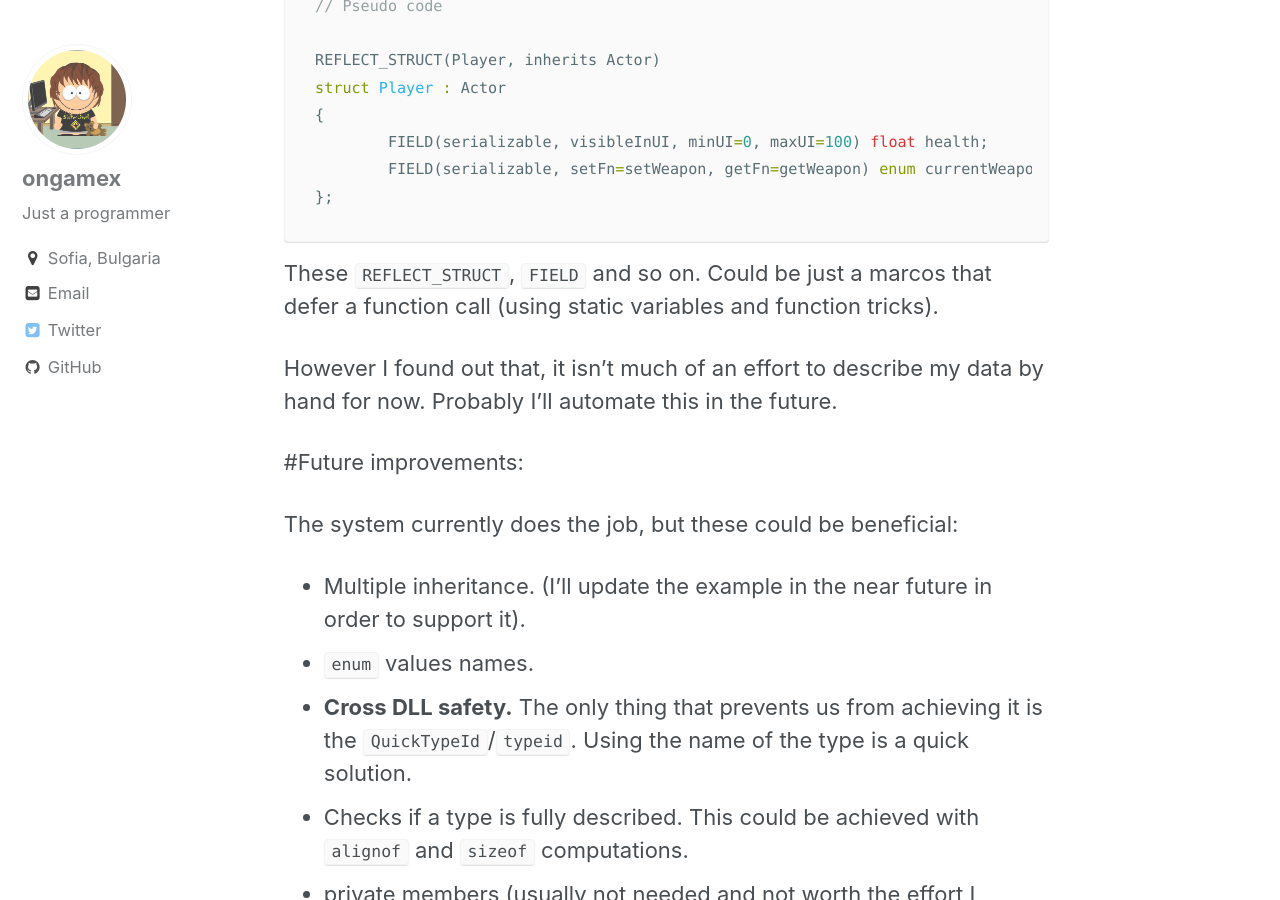
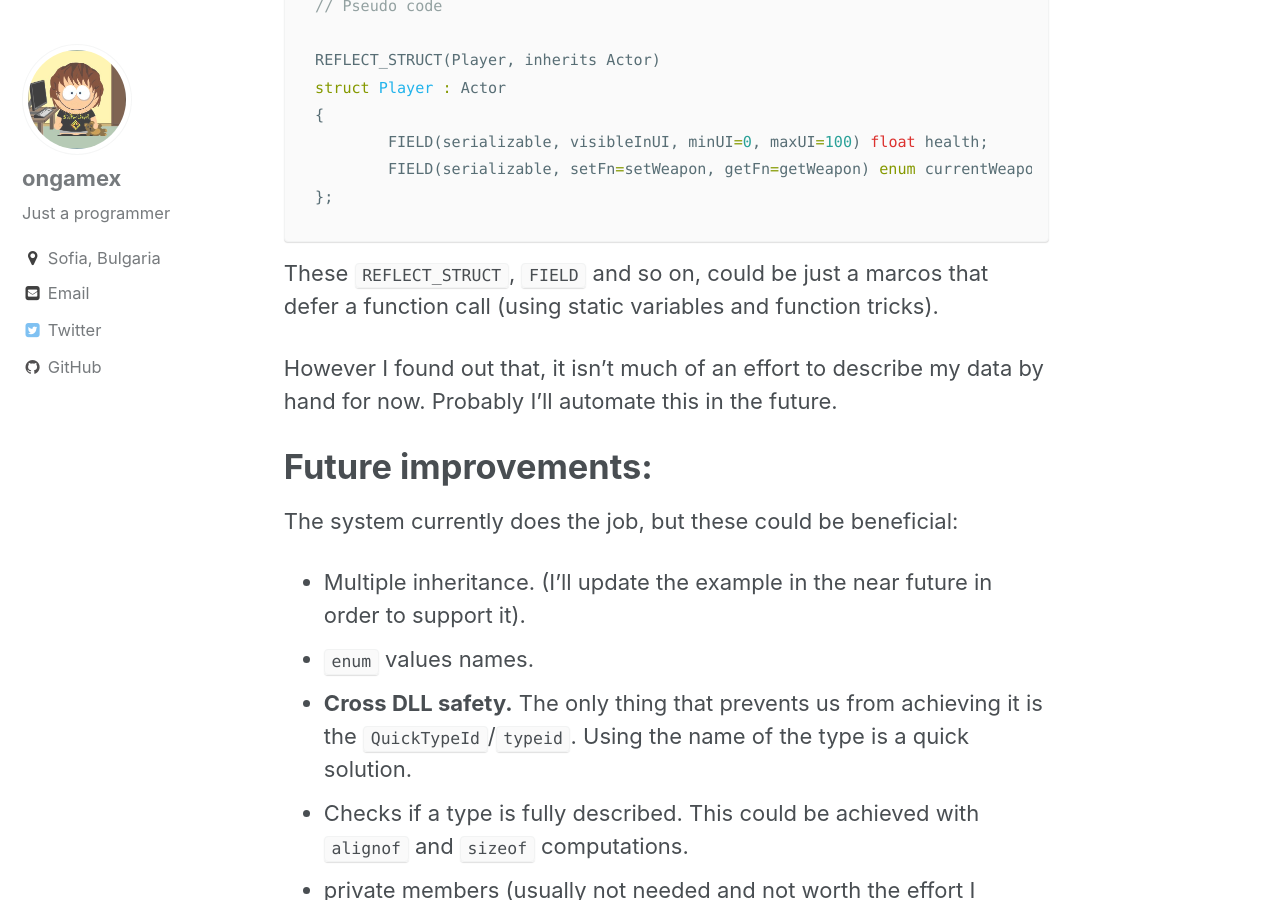
Before and after one commit to ongamex/ongamex.github.io, a Jekyll site: the page built from _posts/2017-29-09-cpp.reflections.md, in a window 1280 px wide and 900 px high, scrolled down 3803 px. Built offline with Jekyll 4.4.1, drawn with Linux system fonts in a browser that asks for light colours; comment, search, counter and statistics services are not loaded.

Commit message:
- fixed formatting

````diff
--- a/_posts/2017-29-09-cpp.reflections.md
+++ b/_posts/2017-29-09-cpp.reflections.md
@@ -107,11 +107,11 @@ struct Player : Actor
 };
 ```
 
-These ```REFLECT_STRUCT```, ```FIELD``` and so on. Could be just a marcos that defer a function call (using static variables and function tricks).
+These ```REFLECT_STRUCT```, ```FIELD``` and so on, could be just a marcos that defer a function call (using static variables and function tricks).
 
 However I found out that, it isn't much of an effort to describe my data by hand for now. Probably I'll automate this in the future.
 
-#Future improvements:
+# Future improvements:
 
 The system currently does the job, but these could be beneficial:
 
````
